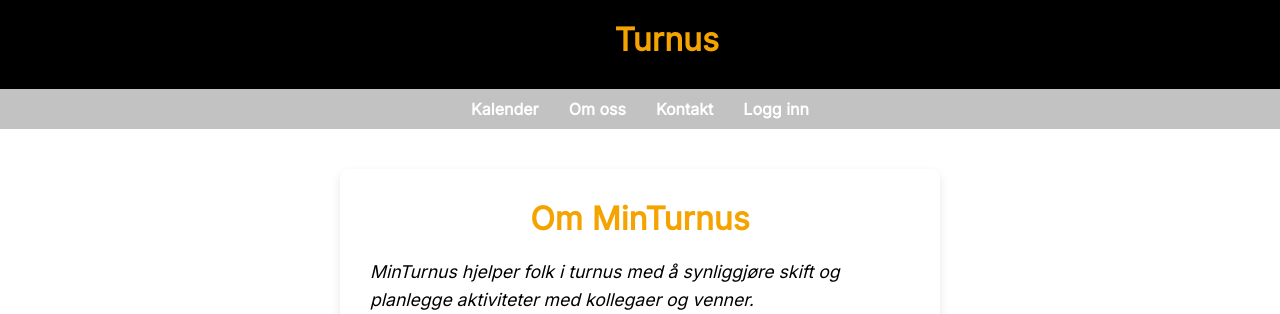
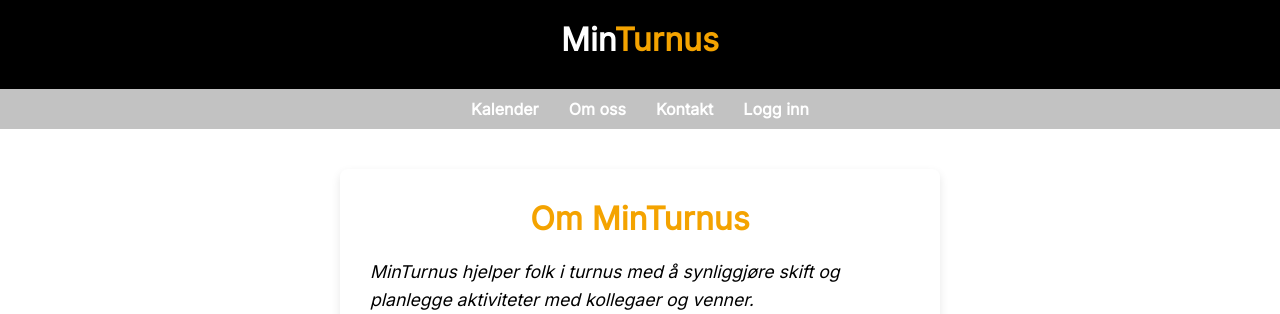
Before and after one commit to Throrvik/minturnus-redesign, a PHP site: page /about.html in a window 1280 px wide. Shown: the top 314 px of the page. Run offline with PHP 8.4, Linux system fonts and the light colour scheme; a stand-in replaces the project's code that opens the database connection.

Commit message:
Fix header logo color

```diff
--- a/css/header.css
+++ b/css/header.css
@@ -10,6 +10,12 @@
 
 .header h1 {
     margin-bottom: 10px;
+}
+
+/* Sørger for at "Min"-teksten i logoen er hvit og klikkbar */
+.header h1 a {
+    color: var(--light-color);
+    text-decoration: none;
 }
 
 .user-container {
```
